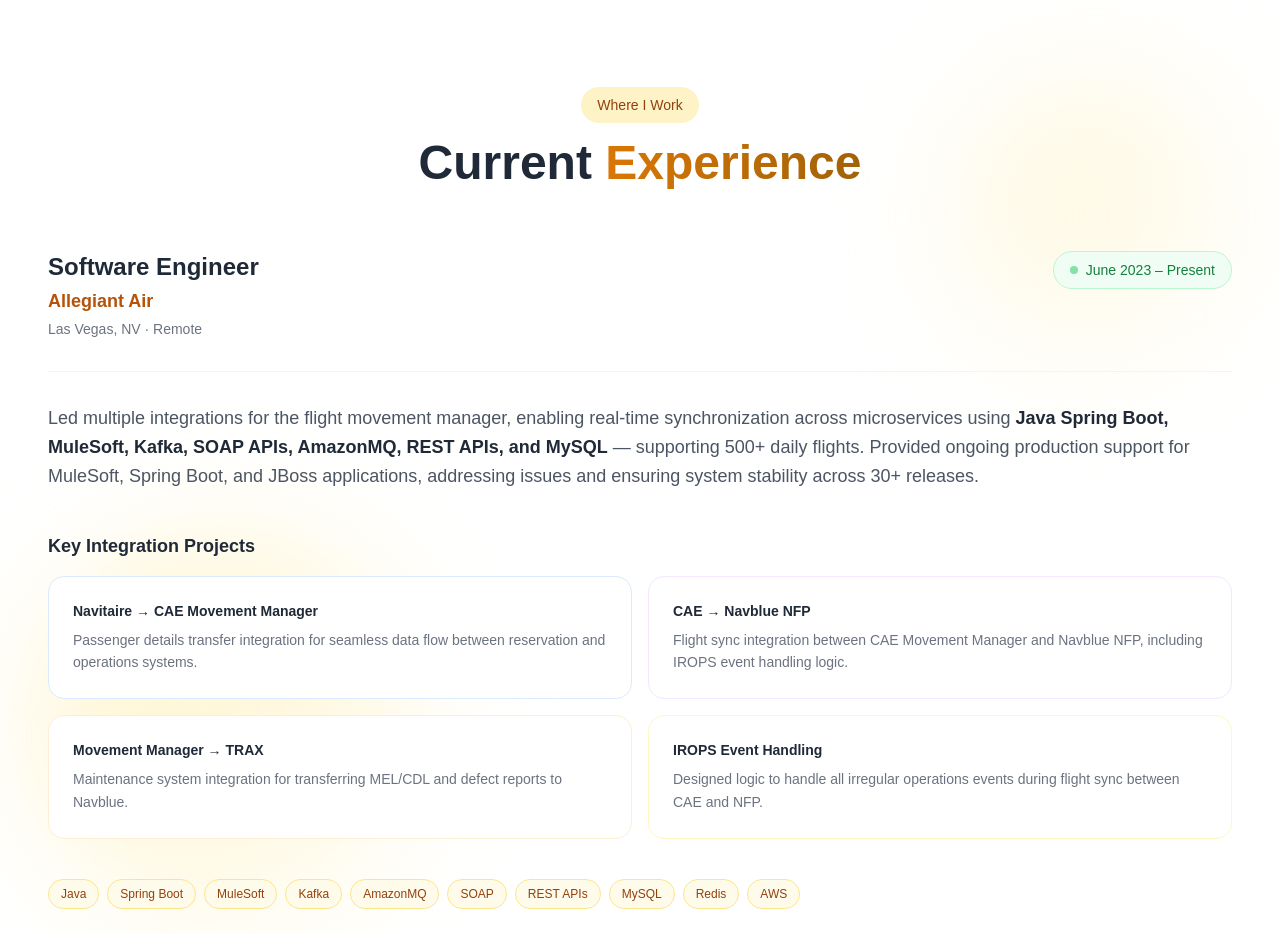
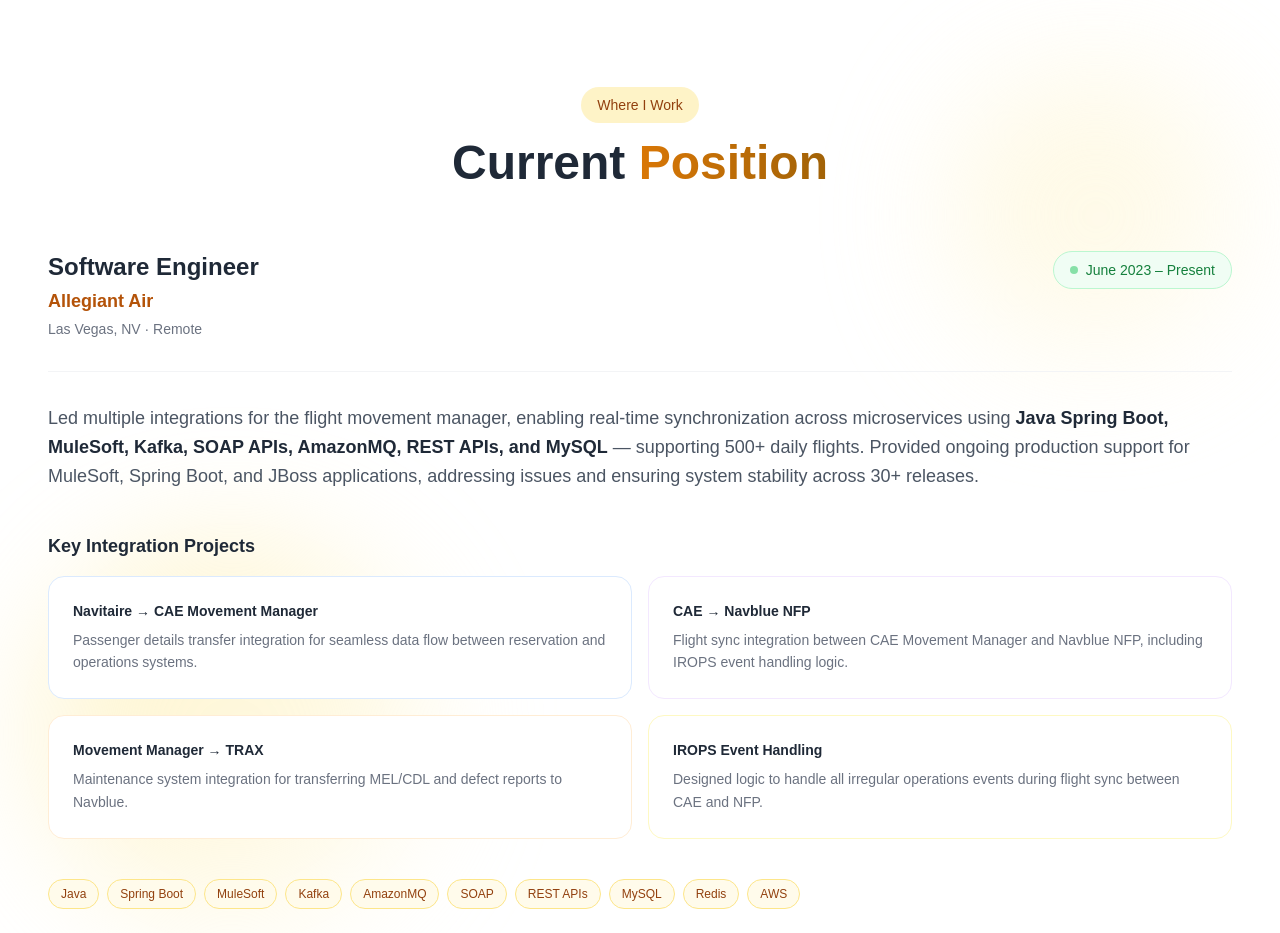
Before and after one commit to sandeshghimire2020/portfolio-ui, a plain HTML site: page index.html in a window 1280 px wide. Shown: the part 2040-2973 px from the top of the page. Drawn offline with nearby package versions, Linux system fonts and the light colour scheme; animation ran at ten frames a second.

Commit message:
update current job

```diff
--- a/index.html
+++ b/index.html
@@ -313,7 +313,7 @@
             <div class="text-center mb-16">
                 <span class="inline-block px-4 py-2 bg-amber-100 text-amber-800 rounded-full text-sm font-medium mb-4">Where I Work</span>
                 <h2 class="text-4xl md:text-5xl font-bold text-gray-800">
-                    Current <span class="bg-gradient-to-r from-amber-600 to-yellow-700 bg-clip-text text-transparent">Experience</span>
+                    Current <span class="bg-gradient-to-r from-amber-600 to-yellow-700 bg-clip-text text-transparent">Position</span>
                 </h2>
             </div>
 
```
